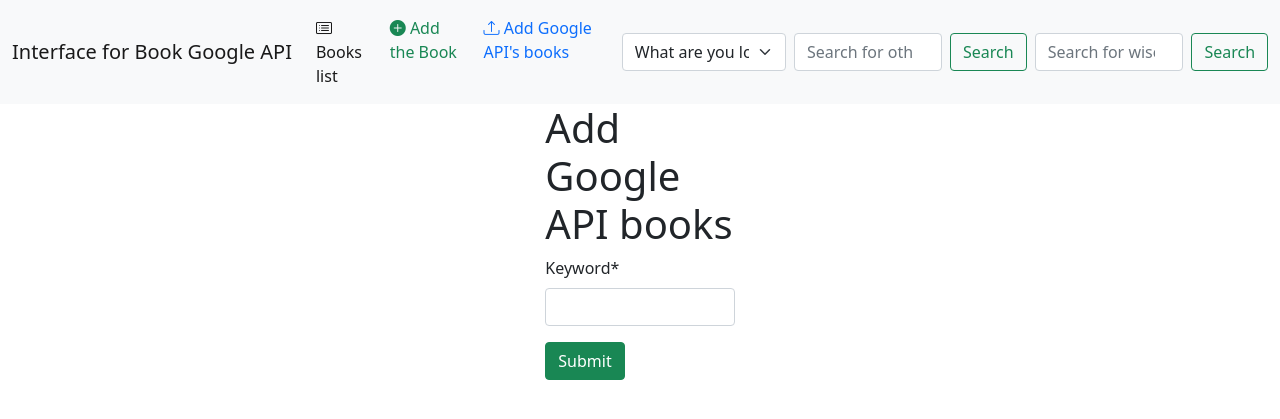
After one commit to LukaszHoszowski/Books_Google_API, a Django app: page /books/add_google_api_books/ in a window 1280 px wide. The commit adds this page. Shown: the top 419 px of the page. Run offline with Django 4.2, Linux system fonts and the light colour scheme; parts of the project's set-up code (start-up, migrations or seed data) failed here and were passed over; some libraries are stand-ins or nearby versions.

Commit message:
BGA_002_Smart_search

```diff
--- a/books/forms.py
+++ b/books/forms.py
@@ -7,3 +7,7 @@ class BookForm(forms.ModelForm):
     class Meta:
         model = Book
         fields = ['title', 'author', 'isbn', 'published_date', 'page_count', 'cover_link', 'language']
+
+
+class GoogleAPIBookForm(forms.Form):
+    keyword = forms.CharField(max_length=50)
--- /dev/null
+++ b/books/templates/books/book_google_api_add.html
@@ -0,0 +1,25 @@
+{% extends '_base.html' %}
+{% load crispy_forms_tags %}
+
+
+{% block title %}Add Google API books{% endblock %}
+
+{% block content %}
+    <div class="container">
+        <div class="row">
+            <div class="col-xl">
+            </div>
+            <div class="col-xl">
+                <h1>Add Google API books</h1>
+                <form action="" method="post">
+                    {% csrf_token %}
+                    {{ form | crispy }}
+                    <input type="submit" class='btn btn-success'>
+                </form>
+            </div>
+            <div class="col-xl">
+            </div>
+        </div>
+    </div>
+
+{% endblock %}
--- a/books/templates/books/books.html
+++ b/books/templates/books/books.html
@@ -50,7 +50,7 @@
                                 <form method="POST" action="{% url "books:book_delete" book.pk %}">
                                     {% csrf_token %}
                                     <button type="submit" value="Delete" class="btn btn-danger">
-                                        <i class="bi bi-pencil-square"> delete</i>
+                                        <i class="bi bi-trash"> delete</i>
                                     </button>
                                 </form>
                             </a></li>
--- a/books/urls.py
+++ b/books/urls.py
@@ -1,6 +1,6 @@
 from django.urls import path
 
-from .views import BooksListView, BookDetailsView, BookOrCreateView, BookDeleteView
+from .views import BooksListView, BookDetailsView, BookOrCreateView, BookDeleteView, BookAddFromGoogleApi
 
 app_name = "books"
 
@@ -8,6 +8,7 @@ urlpatterns = [
     path('', BooksListView.as_view(), name="books_list"),
     path('<int:pk>/', BookDetailsView.as_view(), name="book_detail"),
     path('add/', BookOrCreateView.as_view(), name="book_add"),
+    path('add_google_api_books/', BookAddFromGoogleApi.as_view(), name="book_google_api_add"),
     path('edit/<int:pk>/', BookOrCreateView.as_view(), name="book_edit"),
     path('delete/<int:pk>/', BookDeleteView.as_view(), name="book_delete"),
 ]
--- a/books/views.py
+++ b/books/views.py
@@ -1,14 +1,15 @@
 import datetime
 
+import requests
 from django.db.models import Q
-from django.http import HttpResponse
+from django.http import HttpResponse, HttpResponseRedirect
 from django.shortcuts import render, redirect
 from django.urls import reverse, reverse_lazy
 from django.views import View
 from django.views.generic import ListView, DetailView, CreateView, UpdateView, FormView, DeleteView
 
 from . import forms, models
-from .models import Book
+from .models import Book, Language
 
 
 class BooksListView(ListView):
@@ -24,10 +25,6 @@ class BooksListView(ListView):
         books = self.model.objects.select_related().all()
 
         if q and not option:
-
-            # books_q = books.filter(
-            #     Q(title__icontains=q) | Q(author__name__icontains=q) | Q(language__lang__icontains=q)
-            # )
             books_q = books.filter(title__icontains=q) | \
                       books.filter(author__name__icontains=q) | \
                       books.filter(language__lang__icontains=q)
@@ -118,3 +115,36 @@ class BookDeleteView(DeleteView):
 
     def get(self, request, *args, **kwargs):
         return self.post(request, *args, **kwargs)
+
+
+class BookAddFromGoogleApi(FormView):
+    form_class = forms.GoogleAPIBookForm
+    template_name = 'books/book_google_api_add.html'
+    success_url = reverse_lazy('books:books_list')
+
+    def form_valid(self, form):
+        google_api_url = 'https://www.googleapis.com/books/v1/volumes?q='
+        keyword = self.request.POST.get('keyword')
+
+        import pprint
+
+        data = requests.get(f'{google_api_url}{keyword}').json()
+        language = data['items'][0]['volumeInfo']['language']
+        # authors = data['items'][0]['volumeInfo']['authors']
+        pp = pprint.PrettyPrinter(width=200, compact=True)
+        # pp.pprint(authors)
+
+        print(len(data['items']))
+        lang_set = {x['volumeInfo']['language'] for x in data['items']}
+
+        print(lang_set)
+
+        for lang in lang_set:
+            Language.objects.create(lang=lang)
+
+        # authors_set = {x['volumeInfo']['authors'] for x in data['items']}
+        # print(data['items'][0]['volumeInfo'])
+        # for lang in lang_set:
+        #     Language.objects.create(lang=lang)
+
+        return HttpResponseRedirect(self.get_success_url())
--- a/templates/_base.html
+++ b/templates/_base.html
@@ -35,16 +35,20 @@
         <div class="collapse navbar-collapse" id="navbarSupportedContent">
             <ul class="navbar-nav me-auto mb-2 mb-lg-0">
                 <li class="nav-item">
-                    <a class="nav-link active" aria-current="page" href="{% url 'books:books_list' %}"><i
-                            class="bi bi-card-list"></i> Books list</a>
+                    <a class="nav-link active" aria-current="page" href="{% url 'books:books_list' %}">
+                        <i class="bi bi-card-list"></i> Books list</a>
                 </li>
 
                 <li class="nav-item">
-                    <a class="nav-link active text-success" aria-current="page" href="{% url 'books:book_add' %}"><i
-                            class="bi bi-plus-circle-fill text-success"></i> Add the Book</a>
+                    <a class="nav-link active text-success" aria-current="page" href="{% url 'books:book_add' %}">
+                        <i class="bi bi-plus-circle-fill text-success"></i> Add the Book</a>
+                </li>
+
+                <li class="nav-item">
+                    <a class="nav-link active text-primary" aria-current="page" href="{% url 'books:book_google_api_add' %}">
+                        <i class="bi bi-upload"></i> Add Google API's books</a>
                 </li>
             </ul>
-
 
             <form class="d-flex me-2" action="{% url 'books:books_list' %}" method="get">
                 <select class="form-select me-2" aria-label="Search options" name="option">
```
